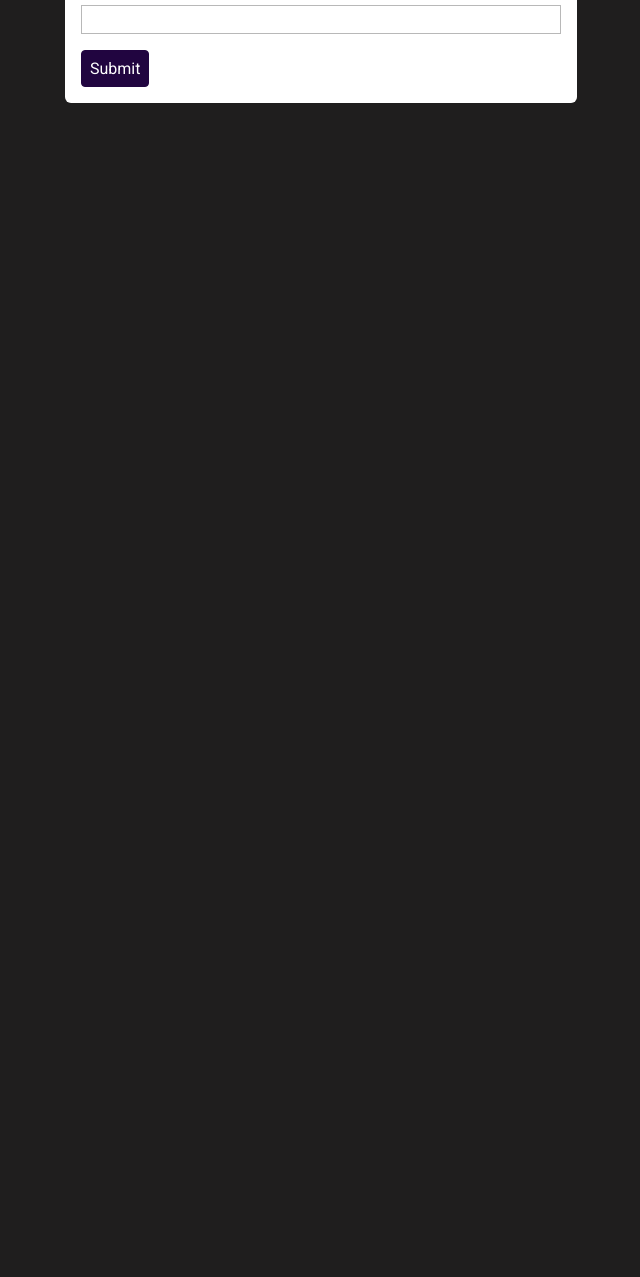
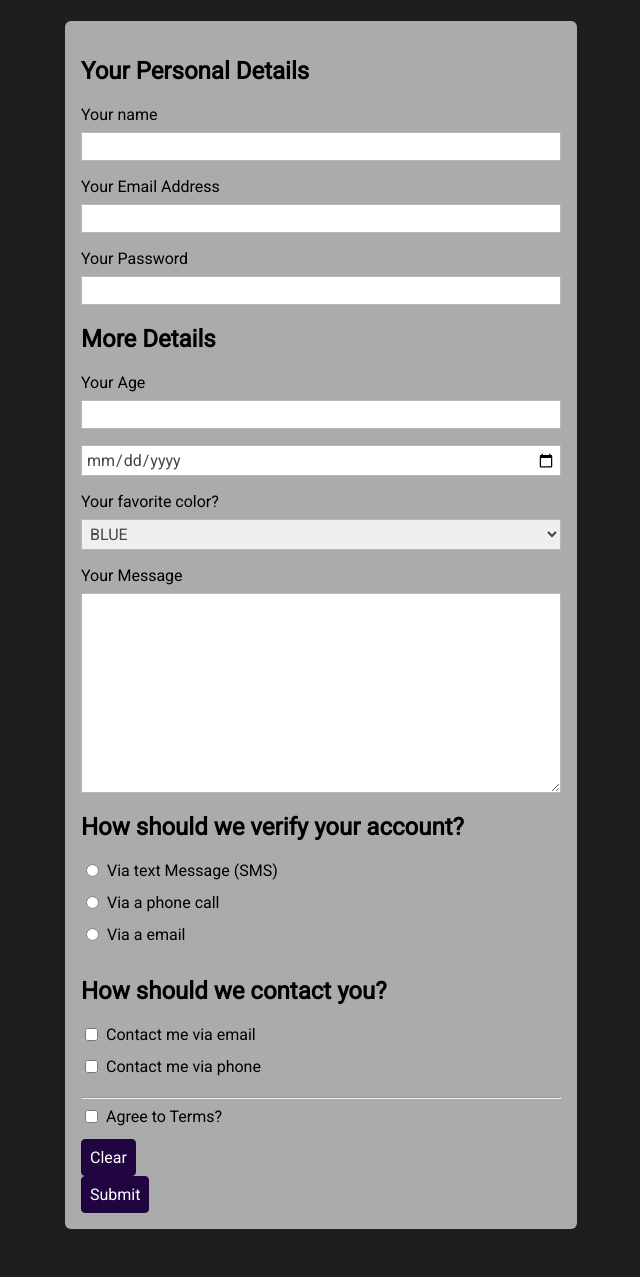
Before and after one commit to brightfanta/web-dev-github, a plain HTML site: page section10/index.html in a window 1280 px wide. Shown: the part 86-1363 px from the top of the page, without its empty margins (319-959 px from the left). Before the commit the page ends 800 px from the top, so only its background shows below. Drawn offline with Linux system fonts and the light colour scheme.

Commit message:
31stJan23 study commit

```diff
--- a/section10/index.html
+++ b/section10/index.html
@@ -13,13 +13,122 @@
     <link rel="stylesheet" href="styles.css" />
   </head>
   <body>
-    <form action="/user-data" method="GET">
-      <label for="username">Your name</label>
-      <!-- label 클릭하면 for에 연결된 input에 커서 활성화됨 -->
-      <input type="text" name="user-name" id="username" />
-
-      <!-- void element so, don't need to make closing tags -->
-      <button>Submit</button>
-    </form>
+    <header>
+      <h1>Demo Form</h1>
+    </header>
+    <main>
+      <!-- <form> -->
+      <form action="/" method="GET">
+        <section>
+            <h2>Your Personal Details</h2>
+          <ul>
+            <li>
+              <label for="username">Your name</label>
+              <!-- label 클릭하면 for에 연결된 input에 커서 활성화됨 -->
+              <input type="text" name="user-name" id="username" />
+            </li>
+            <li>
+              <label for="useremail">Your Email Address</label>
+              <input type="email" name="user-email" id="useremail" />
+              <!-- void element so, don't need to make closing tags -->
+            </li>
+            <li>
+              <label for="userpassword">Your Password</label>
+              <input type="password" name="user-password" id="userpassword" />
+            </li>
+          </ul>
+        </section>
+        <section>
+            <h2>More Details</h2>
+          <ul>
+            <li>
+              <label for="userage">Your Age</label>
+              <input type="number" step="5" name="user-age" id="userage" />
+            </li>
+            <li>
+              <label for="birthdate"></label>
+              <input type="date" id="birthdate" name="birth-date" />
+            </li>
+            <li>
+              <label for="favorite-color">Your favorite color?</label>
+              <select name="favorite-color" id="favorite-color">
+                <option value="nlue">BLUE</option>
+                <option value="red">RED</option>
+                <option value="green">GREEN</option>
+              </select>
+            </li>
+          </ul>
+        </section>
+        <label for="usermessage" name="user-message">Your Message</label>
+        <textarea name="" id="usermessage" cols="30" rows="10"></textarea>
+        <section>
+          <h2>How should we verify your account?</h2>
+          <ul>
+            <li class="form-control-inline">
+              <input
+                type="radio"
+                name="verify"
+                id="verify-text-message"
+                value="text-message"
+              />
+              <label for="verify-text-message">Via text Message (SMS)</label>
+            </li>
+            <li class="form-control-inline">
+              <input
+                type="radio"
+                name="verify"
+                id="verify-phone"
+                value="phone"
+              />
+              <label for="verify-phone">Via a phone call</label>
+            </li>
+            <li class="form-control-inline">
+              <input
+                type="radio"
+                name="verify"
+                id="verify-email"
+                value="email"
+              />
+              <label for="verify-email">Via a email</label>
+            </li>
+          </ul>
+        </section>
+        <section>
+            <h2>How should we contact you?</h2>
+          <ul>
+            <li class="form-control-inline">
+              <input
+                type="checkbox"
+                id="contact-email"
+                name="contact"
+                value="email"
+              />
+              <label for="contact-email">Contact me via email</label>
+            </li>
+            <li class="form-control-inline">
+              <input
+                type="checkbox"
+                id="contact-phone"
+                name="contact"
+                value="phone"
+              />
+              <label for="contact-phone">Contact me via phone</label>
+            </li>
+          </ul>
+        </section>
+        <hr />
+        <section>
+          <div class="form-control-inline">
+            <input type="checkbox" id="agree-terms" name="terms" />
+            <label for="agree-terms">Agree to Terms?</label>
+          </div>
+        </section>
+        <section>
+            <button type="reset">Clear</button>
+          <button type="submit">Submit</button>
+          <!-- form 태그 안에 button 있으면 form 제출 용도로 btn 쓰임! -->
+        </section>
+      </form>
+    </main>
   </body>
 </html>
--- a/section10/styles.css
+++ b/section10/styles.css
@@ -3,10 +3,21 @@ body {
   font-family: "Roboto", sans-serif;
 }
 
+h1{
+    text-align: center;
+    color: white;
+}
+
+ul {
+    list-style: none;
+    margin: 0;
+    padding: 0;
+}
+
 form {
   width: 30rem;
   margin: 3rem auto;
-  background-color: rgb(255, 255, 255);
+  background-color: rgb(171, 171, 171);
   padding: 1rem;
   border-radius: 6px;
 }
@@ -16,7 +27,7 @@ label {
   display: block;
 }
 
-input {
+input, textarea, select { /* 동시에 적용 */
   width: 100%;
   /* height: 2rem; */
   /* 줄바꿈 어떻게 함? */
@@ -53,3 +64,12 @@ button:hover {
     background-color:rgb(54, 22, 90);
     border-color: rgb(54, 22, 90);
 }
+
+.form-control-inline {
+    display: flex;
+}
+
+.form-control-inline input {
+    width: auto;
+    margin-right: .5rem;
+}
```
